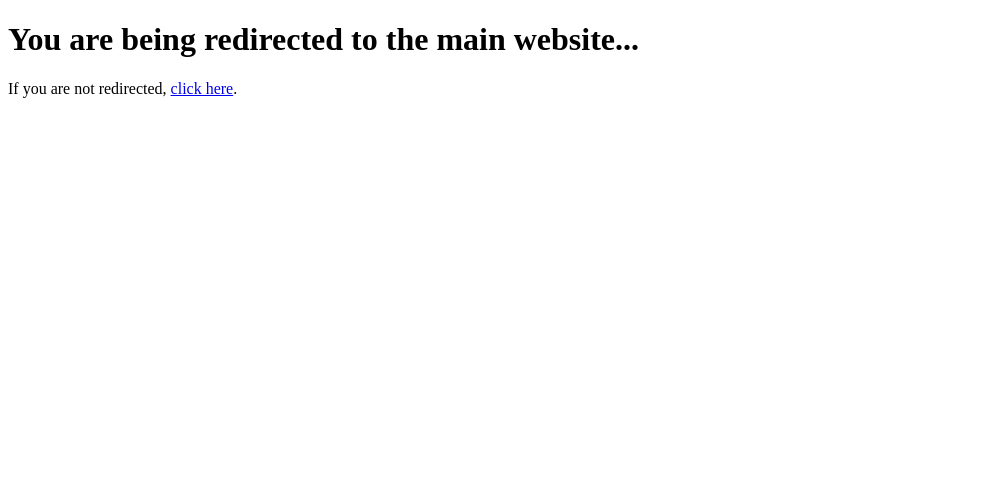
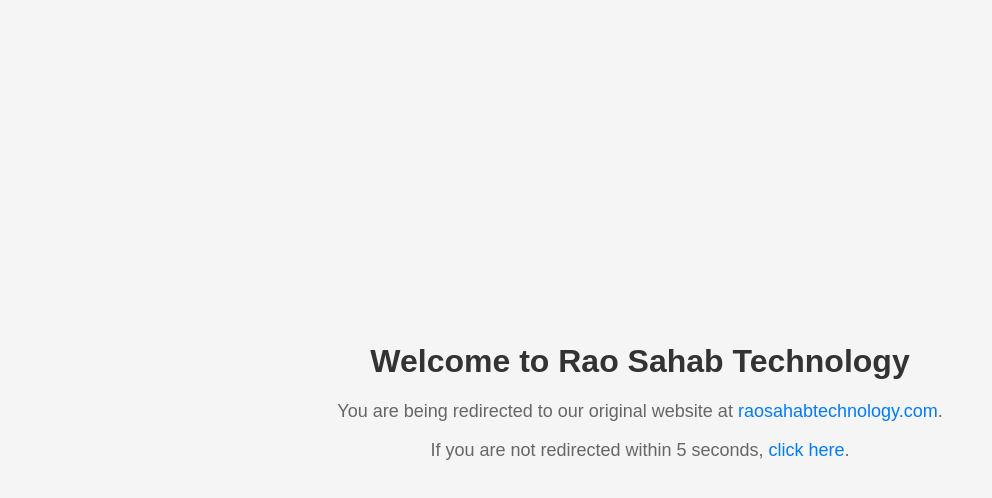
Before and after one commit to vikash0694/raosahabtechnology.in, a plain HTML site: page index.html in a window 1280 px wide. Shown: the whole page, without its empty margins (0-992 px from the left). Drawn offline with Linux system fonts and the light colour scheme.

Commit message:
Update index.html

```diff
--- a/index.html
+++ b/index.html
@@ -3,10 +3,39 @@
 <head>
     <meta charset="UTF-8">
     <meta name="viewport" content="width=device-width, initial-scale=1.0">
+    <meta http-equiv="refresh" content="5;url=https://www.raosahabtechnology.com">
     <title>Rao Sahab Technology</title>
+    <style>
+        body {
+            font-family: Arial, sans-serif;
+            display: flex;
+            justify-content: center;
+            align-items: center;
+            height: 100vh;
+            margin: 0;
+            background-color: #f5f5f5;
+        }
+        .container {
+            text-align: center;
+        }
+        h1 {
+            color: #333;
+        }
+        p {
+            color: #666;
+            font-size: 18px;
+        }
+        a {
+            color: #007BFF;
+            text-decoration: none;
+        }
+    </style>
 </head>
 <body>
-    <h1>You are being redirected to the main website...</h1>
-    <p>If you are not redirected, <a href="https://www.raosahabtechnology.com">click here</a>.</p>
+    <div class="container">
+        <h1>Welcome to Rao Sahab Technology</h1>
+        <p>You are being redirected to our original website at <a href="https://www.raosahabtechnology.com">raosahabtechnology.com</a>.</p>
+        <p>If you are not redirected within 5 seconds, <a href="https://www.raosahabtechnology.com">click here</a>.</p>
+    </div>
 </body>
 </html>
```
